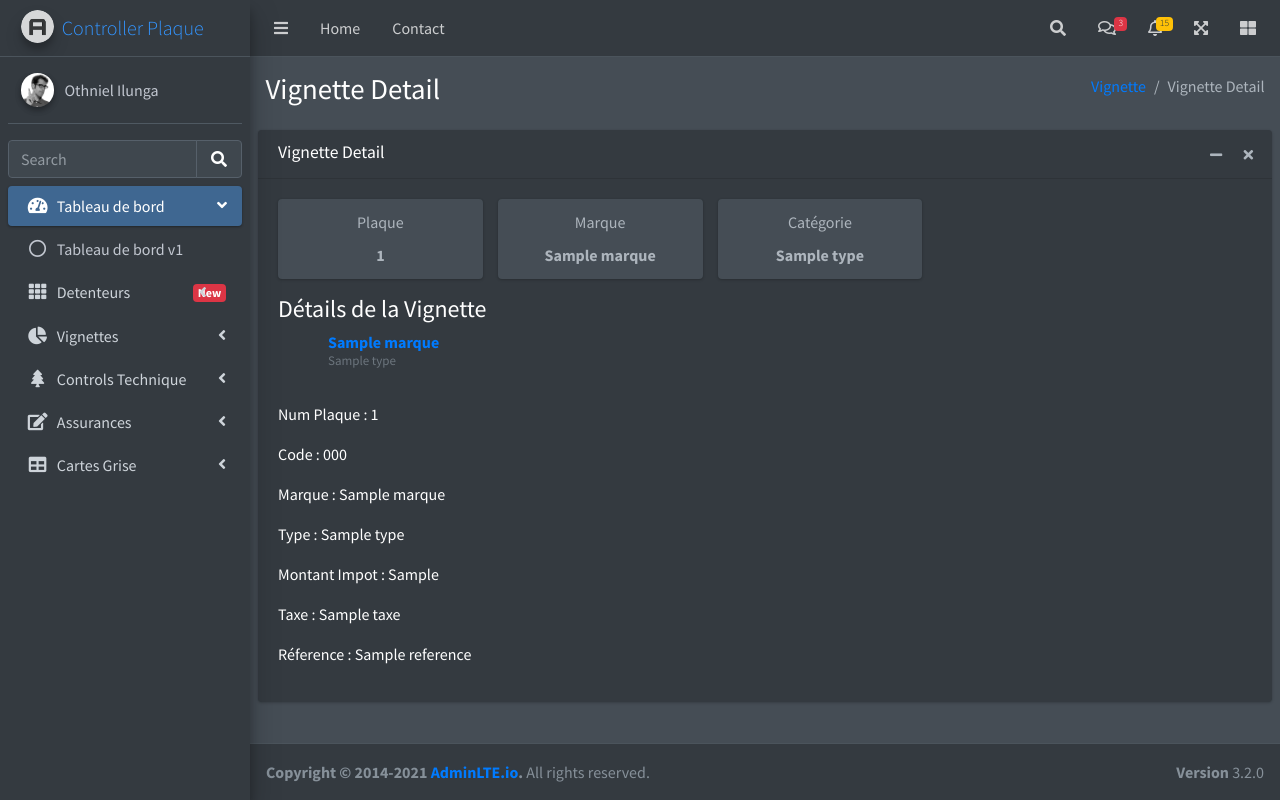
After one commit to JoelDeoKL/controllerPlaque, a Symfony app: template templates/vignette/detailVignette.html.twig in a window 1280 px wide. The commit adds this page. Run offline with Twig, Linux system fonts and the light colour scheme; the template is opened without the code that fills it: most values are stand-ins (such as "Sample title", 1, 10 or a date in 2020); some libraries are stand-ins or nearby versions.

Commit message:
Finalisation de la vignette

```diff
--- a/src/Entity/Detenteur.php
+++ b/src/Entity/Detenteur.php
@@ -336,4 +336,10 @@ class Detenteur
 
         return $this;
     }
+
+    public function __toString()
+    {
+        return $this->plaque;
+    }
+
 }
--- a/templates/detenteur/detenteur.html.twig
+++ b/templates/detenteur/detenteur.html.twig
@@ -74,7 +74,7 @@
                               <a href="{{ path('editerDetenteur', {id: detenteur.id}) }}" class="btn btn-block btn-outline-info">Modif</a>
                             </div>
                             <div class="col-4">
-                              <a href="" class="btn btn-block btn-outline-danger">Suppr</a>
+                              <a href="{{ path('deleteDetenteur', {id: blog.id}) }}" class="btn btn-block btn-outline-danger">Suppr</a>
                             </div>
                           </div>
                         </td>
--- a/templates/template.html.twig
+++ b/templates/template.html.twig
@@ -259,7 +259,7 @@
                 </a>
               </li>
               <li class="nav-item">
-                <a href="{{ path('ajouterVignette') }}" class="nav-link">
+                <a href="{{ path('editerVignette') }}" class="nav-link">
                   <i class="far fa-circle nav-icon"></i>
                   <p>Ajouter une Vignette</p>
                 </a>
--- /dev/null
+++ b/templates/vignette/detailVignette.html.twig
@@ -0,0 +1,112 @@
+{% extends 'template.html.twig' %}
+
+{% block title %} Controller | Detail Detendeur {% endblock %}
+
+{% block body %}
+
+<!-- Content Wrapper. Contains page content -->
+  <div class="content-wrapper">
+    <!-- Content Header (Page header) -->
+    <section class="content-header">
+      <div class="container-fluid">
+        <div class="row mb-2">
+          <div class="col-sm-6">
+            <h1>Vignette Detail</h1>
+          </div>
+          <div class="col-sm-6">
+            <ol class="breadcrumb float-sm-right">
+              <li class="breadcrumb-item"><a href="#">Vignette</a></li>
+              <li class="breadcrumb-item active">Vignette Detail</li>
+            </ol>
+          </div>
+        </div>
+      </div><!-- /.container-fluid -->
+    </section>
+
+    <!-- Main content -->
+    <section class="content">
+
+      <!-- Default box -->
+      <div class="card">
+        <div class="card-header">
+          <h3 class="card-title">Vignette Detail</h3>
+
+          <div class="card-tools">
+            <button type="button" class="btn btn-tool" data-card-widget="collapse" title="Collapse">
+              <i class="fas fa-minus"></i>
+            </button>
+            <button type="button" class="btn btn-tool" data-card-widget="remove" title="Remove">
+              <i class="fas fa-times"></i>
+            </button>
+          </div>
+        </div>
+        <div class="card-body">
+          <div class="row">
+            <div class="col-12 col-md-12 col-lg-8 order-2 order-md-1">
+              <div class="row">
+                <div class="col-12 col-sm-4">
+                  <div class="info-box bg-light">
+                    <div class="info-box-content">
+                      <span class="info-box-text text-center text-muted">Plaque</span>
+                      <span class="info-box-number text-center text-muted mb-0">{{ vignette.numPlaque }}</span>
+                    </div>
+                  </div>
+                </div>
+                <div class="col-12 col-sm-4">
+                  <div class="info-box bg-light">
+                    <div class="info-box-content">
+                      <span class="info-box-text text-center text-muted">Marque</span>
+                      <span class="info-box-number text-center text-muted mb-0">{{ vignette.marque }}</span>
+                    </div>
+                  </div>
+                </div>
+                <div class="col-12 col-sm-4">
+                  <div class="info-box bg-light">
+                    <div class="info-box-content">
+                      <span class="info-box-text text-center text-muted">Catégorie</span>
+                      <span class="info-box-number text-center text-muted mb-0">{{ vignette.type }}</span>
+                    </div>
+                  </div>
+                </div>
+              </div>
+              <div class="row">
+                <div class="col-6">
+                  <h4>Détails de la Vignette</h4>
+                    <div class="post">
+                      <div class="user-block">
+                        <span class="username">
+                          <a href="#">{{ vignette.marque }}</a>
+                        </span>
+                        <span class="description">{{ vignette.type }}</span>
+                      </div>
+                      <!-- /.user-block -->
+                      <div class="row">
+                        <div class="col-12">
+                          <p>
+                              <p>Num Plaque : {{ vignette.numPlaque }}</p>
+                              <p>Code : {{ vignette.code }}</p>
+                              <p>Marque : {{ vignette.marque }}</p>
+                              <p>Type : {{ vignette.type }}</p>
+                              <p>Montant Impot : {{ vignette.montantImpot }}</p>
+                              <p>Taxe : {{ vignette.taxe }}</p>
+                              <p>Réference : {{ vignette.reference }}</p>
+                          </p>
+                      </div>
+                    </div>
+                </div>
+              </div>
+            </div>
+          </div>
+        </div>
+        <!-- /.card-body -->
+      </div>
+      <!-- /.card -->
+
+    </section>
+    <!-- /.content -->
+  </div>
+  <!-- /.content-wrapper -->
+
+
+
+  {% endblock %}
```
Also changed, not shown: src/Controller/VignetteController.php (+33 -2 lines), templates/vignette/vignette.html.twig (+13 -4 lines).
